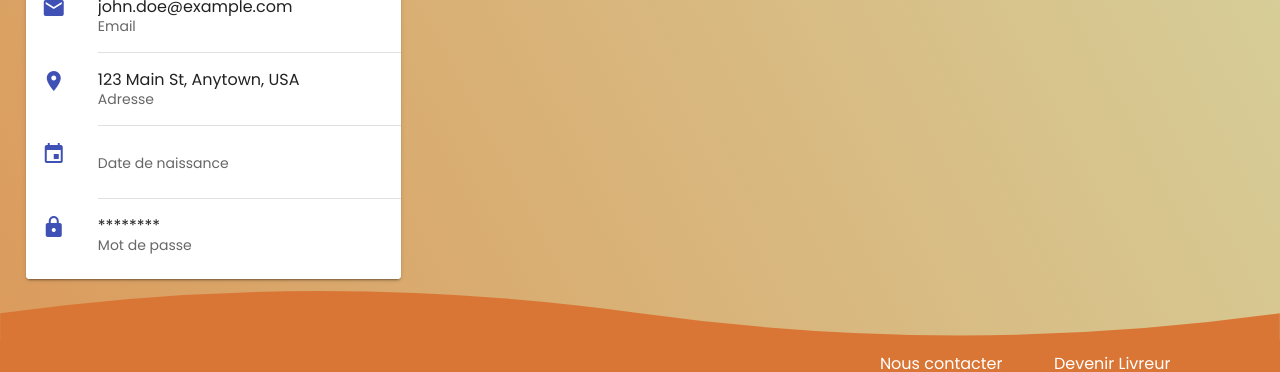
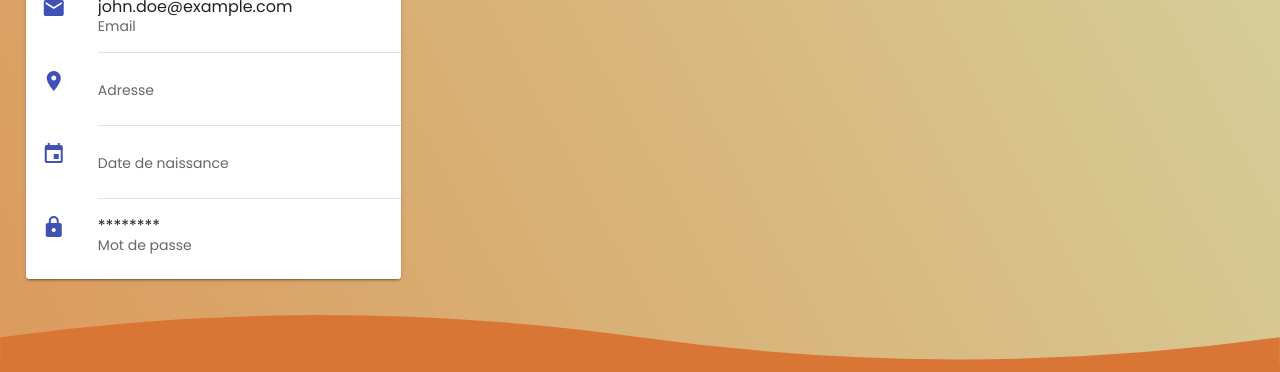
Before and after one commit to antoniorosemary/RollEat-frontend, a Vue app: page /profile in a window 1280 px wide. Shown: the part 404-776 px from the top of the page. Built offline with nearby package versions, Linux system fonts and the light colour scheme.

Commit message:
profile modal 1/2 (need rejex)

```diff
--- a/src/views/UserProfilePage.vue
+++ b/src/views/UserProfilePage.vue
@@ -1,10 +1,13 @@
 <template>
   <div>
-    <v-col lg="4">
+    <v-col lg="4" class="round">
       <ClientProfile v-if="role === 'client'" :user="user" />
       <RestaurantProfile v-else-if="role === 'restaurant'" :user="user" />
       <DeliveryProfile v-else-if="role === 'delivery'" :user="user" />
       <AdminProfile v-else-if="role === 'admin'" :user="user" />
+    </v-col>
+    <v-col lg="4" class="round">
+
     </v-col>
   </div>
 </template>
@@ -23,24 +26,34 @@ import AdminProfile from '../components/Profiles/AdminProfile.vue'
       AdminProfile
     },
     data() {
-      // return {
-      //   role: '', // This would be set based on your authentication logic
-      //   user: {}  // This would be the user data retrieved from your backend
-      // }
       return {
       role: 'client', // Set the role to 'client' for testing
       user: {
         firstName: 'John',
         lastName: 'Doe',
         email: 'john.doe@example.com',
-        address: '123 Main St, Anytown, USA',
+        addresses: [
+          {
+            name: 'Maison',
+            address: '123 Rue de la Maison'
+          },
+          {
+            name: 'Travail',
+            address: '456 Rue du Travail'
+          },
+          // Ajoutez autant d'adresses que nécessaire
+        ],
         birthDate: '1990-01-01',
         password: 'password123'
       }
+
     }
     }
   }
   </script>
 
 <style scoped>
+.round{
+    border-radius: 25;
+}
 </style>
```
